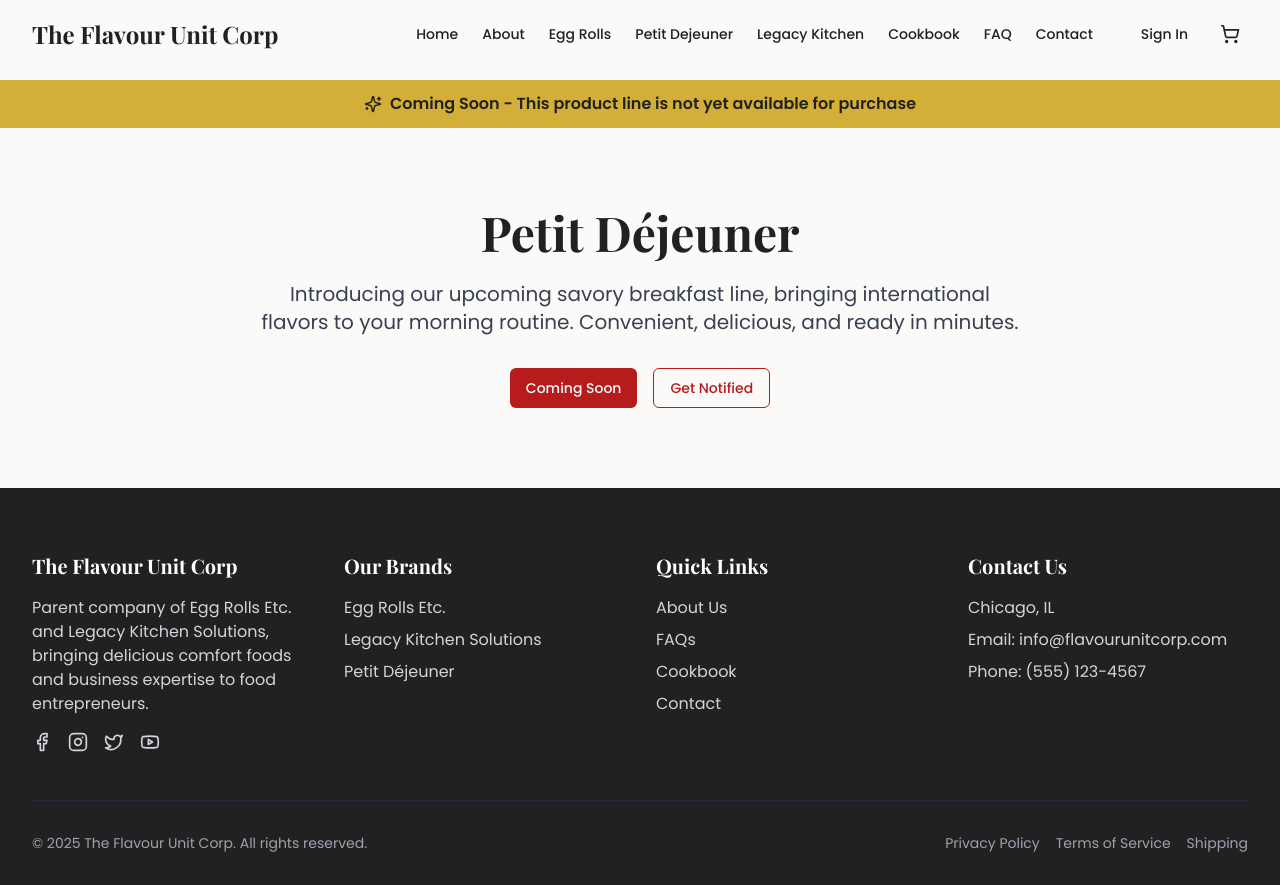
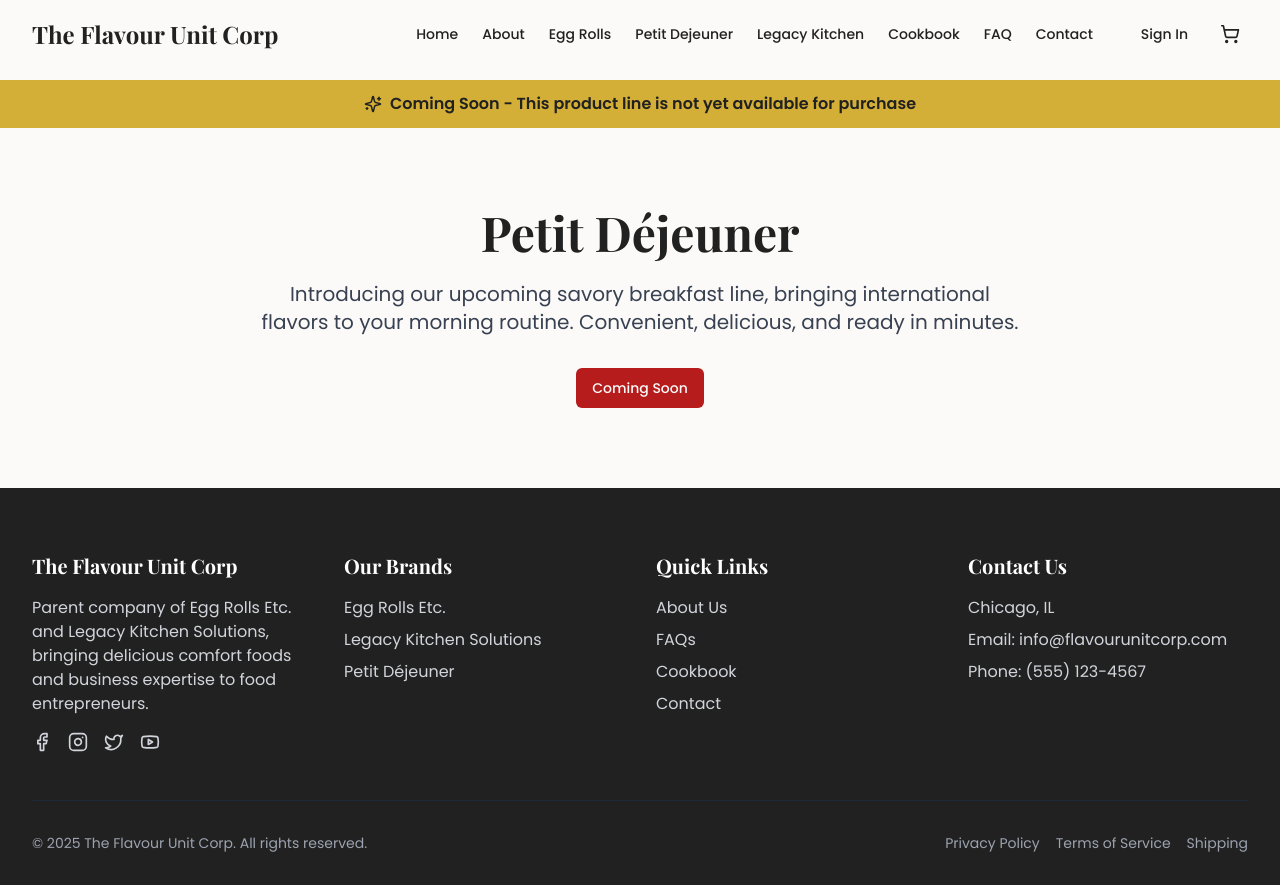
Before and after one commit to ce482/flavour-unit-eats-verse, a React (Vite) app: page /petit-dejeuner in a window 1280 px wide. Built offline with nearby package versions, Linux system fonts and the light colour scheme.

Commit message:
Remove "Get Notified" button
Center the "Coming Soon" button on PetitDejeuner page.

```diff
--- a/src/pages/PetitDejeuner.tsx
+++ b/src/pages/PetitDejeuner.tsx
@@ -36,12 +36,9 @@ const PetitDejeuner = () => {
                   international flavors to your morning routine. Convenient,
                   delicious, and ready in minutes.
                 </p>
-                <div className="flex flex-wrap gap-4 justify-center">
+                <div className="flex justify-center">
                   <Button variant="destructive" className="bg-flavour-red hover:bg-flavour-red/90">
                     Coming Soon
-                  </Button>
-                  <Button variant="outline" className="border-flavour-red text-flavour-red hover:bg-flavour-red/10">
-                    Get Notified
                   </Button>
                 </div>
               </div>
```
